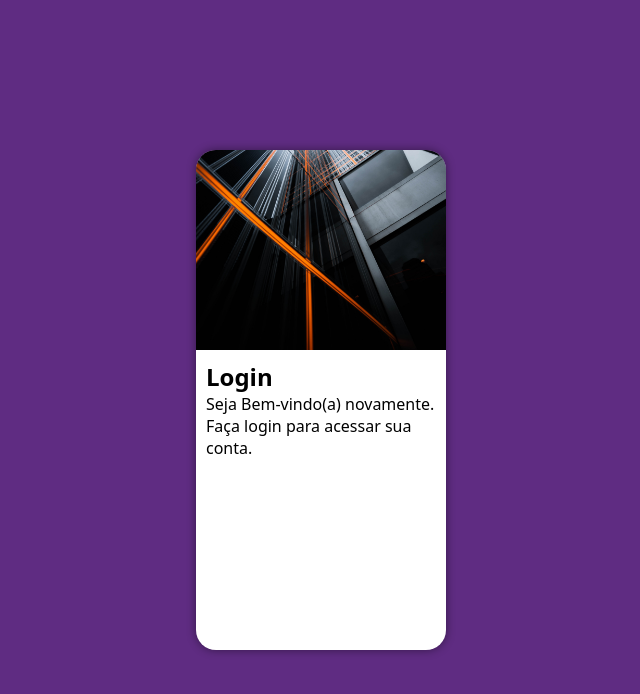
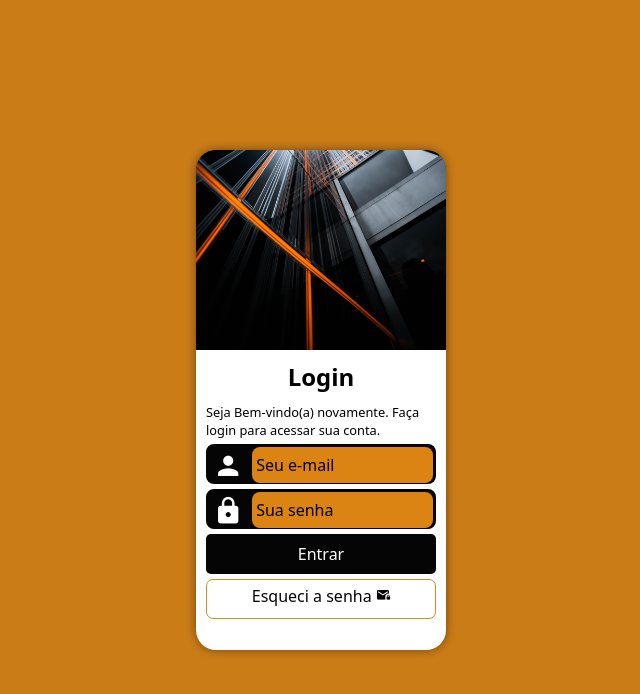
Before and after one commit to caiquefirmino7/Projeto-login, a plain HTML site: page index.html in a window 1280 px wide. Shown: the whole page, without its empty margins (319-959 px from the left). Drawn offline with Linux system fonts and the light colour scheme.

Commit message:
conclusão do projeto

```diff
--- a/estilos/media-query.css
+++ b/estilos/media-query.css
@@ -2,13 +2,14 @@
 
 
 @media screen and (min-width: 768px) and (max-width: 992px) {
-
+/*configuração para tablet*/
     body{
-        background-image: linear-gradient(to top, #49a09d, #5f2c82);
+        background-image: linear-gradient(to top, #da881d, #050505);
     }
 
     section#login {
         width: 80vw;
+        height: 280px;
     }
 
 
@@ -23,28 +24,39 @@
         float: right;
         width: 70%;
     }
+
+
 }
 
 @media screen and (min-width: 992px) and (max-width: 1200px) {
-
+    /*configuração desktop*/
     body{
-        background-image: linear-gradient(to top, #49a09d, #5f2c82);
+        background-image: linear-gradient(to top, #da881d, #050505);
     }
 
     section#login {
         width: 950px;
+        height: 350px;
     }
 
     section#login > div#picture{
-        float: left;
+        float:right ;
         width: 50%;
         height: 100%;
 
     }
 
     section#login > div#form{
-        float: right;
+        float: left;
         width: 50%;
     }
 
+    div#form > h1{
+        font-size: 2em;
+    }
+
+    div#form > p{
+        font-size: 1em;
+        margin: 20px 0px;
+    }
 }
--- a/estilos/style.css
+++ b/estilos/style.css
@@ -1,10 +1,6 @@
 @charset "utf8";
 
-/*
-color palette
-green: #49a09d
-lilac: #5f2c82
-*/
+
 
 *{
     font-family:  system-ui, -apple-system, BlinkMacSystemFont, 'Segoe UI', Roboto, Oxygen, Ubuntu, Cantarell, 'Open Sans', 'Helvetica Neue', sans-serif;
@@ -14,7 +10,7 @@ lilac: #5f2c82
 }
 
 body, html{
-    background-color:#5f2c82 ;
+    background-color:#ca7c17 ;
     height: 100vh;
     width: 100vw;
 }
@@ -42,7 +38,7 @@ section#login{
 }
 
 section#login > div#picture{
-    background: #5f2c82 url(../imagens/pattern-building.jpg) no-repeat;
+    background: #050505 url(../imagens/pattern-building.jpg) no-repeat;
     background-size: cover;
     background-position: left bottom;
     height: 200px;
@@ -53,3 +49,94 @@ section#login > div#form{
     padding: 10px;
     display: block;
 }
+
+div#form > h1{
+    text-align: center;
+    margin-bottom: 10px;
+}
+
+div#form > p{
+    font-size: 0.8em;
+}
+
+form > div.campo {
+    background-color: #050505;
+    border: 2px solid#050505;
+    display: block;
+    width: 100%;
+    height: 40px;
+    border-radius: 8px;
+    margin: 5px 0px;
+}
+
+div.campo > label {
+    display: none;
+}
+
+div.campo > input {
+    background-color:#db8413;
+    font-size: 1em;
+    width: calc(100% - 45px);
+    height: 100%;
+    border: 0px;
+    border-radius: 8px;
+    padding: 4px;
+    transform: translateY(-10px);
+}
+
+div.campo > input:focus-within {
+    background-color: white;
+    border: none;
+}
+
+div.campo > span {
+    color: white;
+    /*background-color: black;*/
+    font-size: 1.9em;
+    width: 40px;
+    padding: 5px;
+}
+
+input::placeholder{
+   color: #000000;
+}
+
+
+form > input[type=submit] {
+    display: block;
+    font-size: 1em;
+    width: 100%;
+    height: 40px;
+    background-color:#050505;
+    color: white;
+    border: none;
+    border-radius: 5px;
+    cursor: pointer;
+}
+
+form > input[type=submit]:hover{
+    background-color:#da800c;
+}
+
+form > a.botao {
+    display: block;
+    text-align: center;
+    font-size: 1em;
+    width: 100%;
+    height: 40px;
+    padding-top: 5px;
+    margin-top: 5px;
+    background-color: white;
+    color: #050505;
+    border: 1px solid #da881d;
+    border-radius: 7px;
+    text-decoration: none;
+}
+
+form > a.botao:hover {
+    background-color: #da881d;
+}
+
+form > a.botao > span{
+    font-size: 0.9em;
+}
--- a/index.html
+++ b/index.html
@@ -5,6 +5,8 @@
     <meta http-equiv="X-UA-Compatible" content="IE=edge">
     <meta name="viewport" content="width=device-width, initial-scale=1.0">
     <link rel="shortcut icon" href="imagens/favicon-login.png" type="image/x-icon">
+    <link href="https://fonts.googleapis.com/icon?family=Material+Icons"
+      rel="stylesheet">
     <link rel="stylesheet" href="estilos/style.css">
     <link rel="stylesheet" href="estilos/media-query.css">
     <title>Login</title>
@@ -20,7 +22,23 @@
             <div id="form">
                 <h1>Login</h1>
                 <p>Seja Bem-vindo(a) novamente. Faça login para acessar sua conta.</p>
-                <form action="login.php" method="post">
+                <form action="login.php" method="post" autocomplete="on">
+
+                    <div class="campo">
+                        <span class="material-icons">person</span>
+                      <input type="email" name="login" id="ilogin" placeholder="Seu e-mail" autocomplete="email" required maxlength="30">
+                      <label for="ilogin"></label>
+                    </div>
+
+                    <div class="campo">
+                        <span class="material-icons">lock</span>
+                        <input type="password" name="senha" id="isenha" placeholder="Sua senha " autocomplete="current-password" required  minlength="8"  maxlength="20">
+                         <label for="isenha"></label>
+                    </div>
+
+                    <input type="submit" value="Entrar">
+                    <a href="esqueci.html" class="botao"> Esqueci a senha <span class="material-icons">mail_lock</span></a>
+
 
                 </form>
             </div>
```
